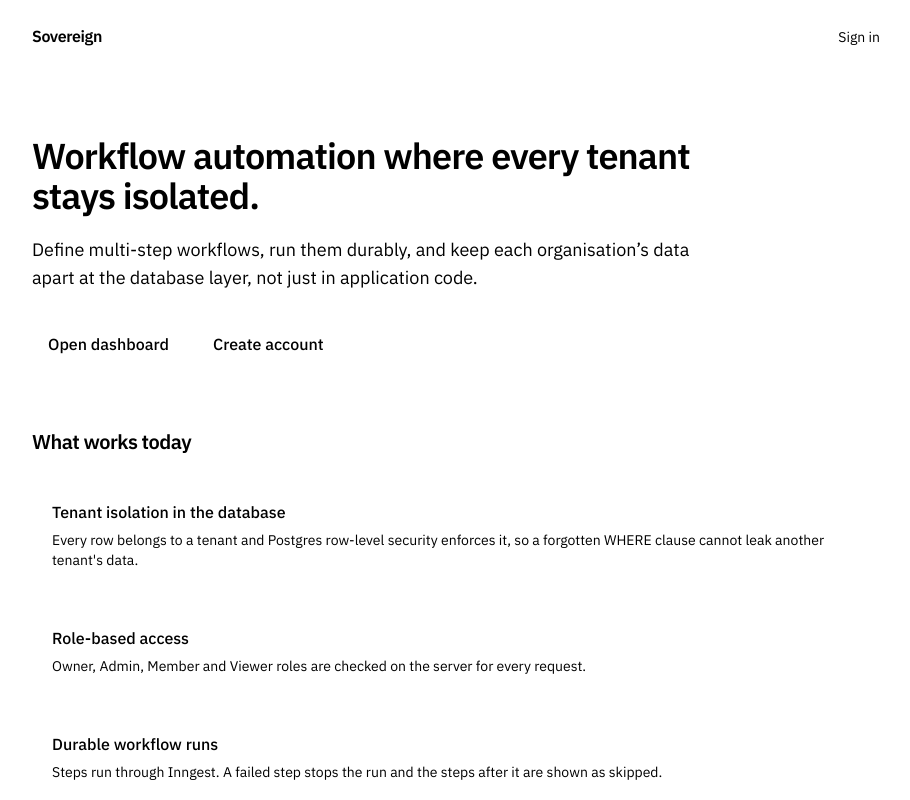
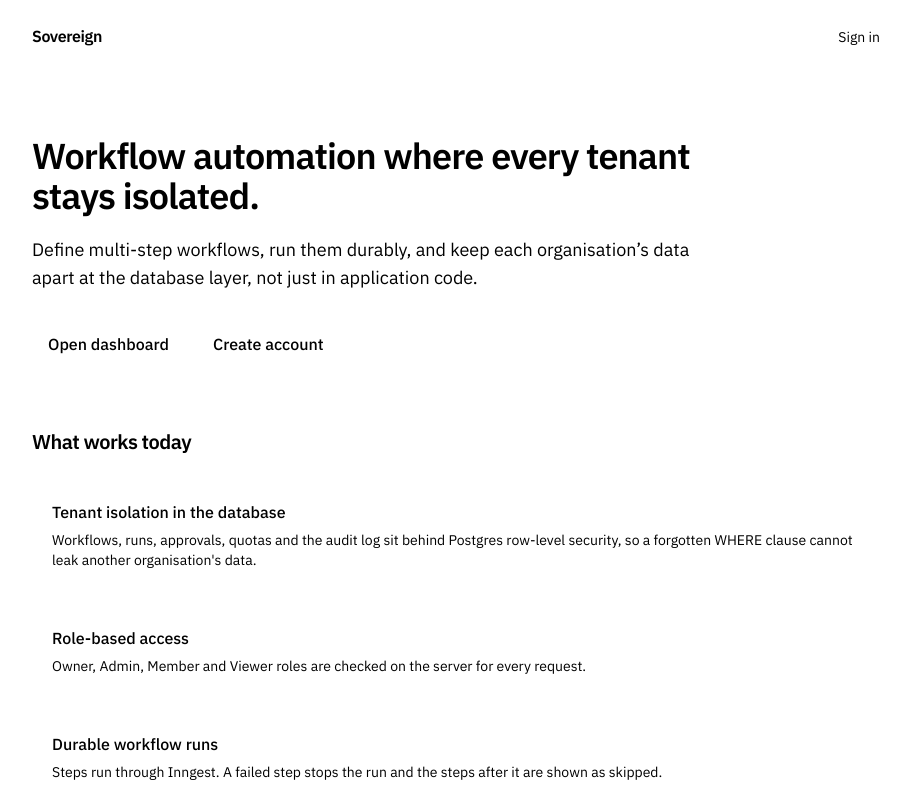
Before and after one commit to rajendrabist07/sovereign, a Next.js app in the folder apps/web/: page / in a window 1280 px wide. Shown: the top 800 px of the page, without its empty margins (184-1094 px from the left). Built offline with nearby package versions, Linux system fonts and the light colour scheme.

Commit message:
fix(web): do not claim every row is behind row level security
The users table has no tenant id and no row level security yet, so the landing page now names the tables that are protected.

```diff
--- a/apps/web/app/page.tsx
+++ b/apps/web/app/page.tsx
@@ -3,7 +3,7 @@ import Link from "next/link";
 const LIVE = [
   {
     title: "Tenant isolation in the database",
-    body: "Every row belongs to a tenant and Postgres row-level security enforces it, so a forgotten WHERE clause cannot leak another tenant's data."
+    body: "Workflows, runs, approvals, quotas and the audit log sit behind Postgres row-level security, so a forgotten WHERE clause cannot leak another organisation's data."
   },
   {
     title: "Role-based access",
```
